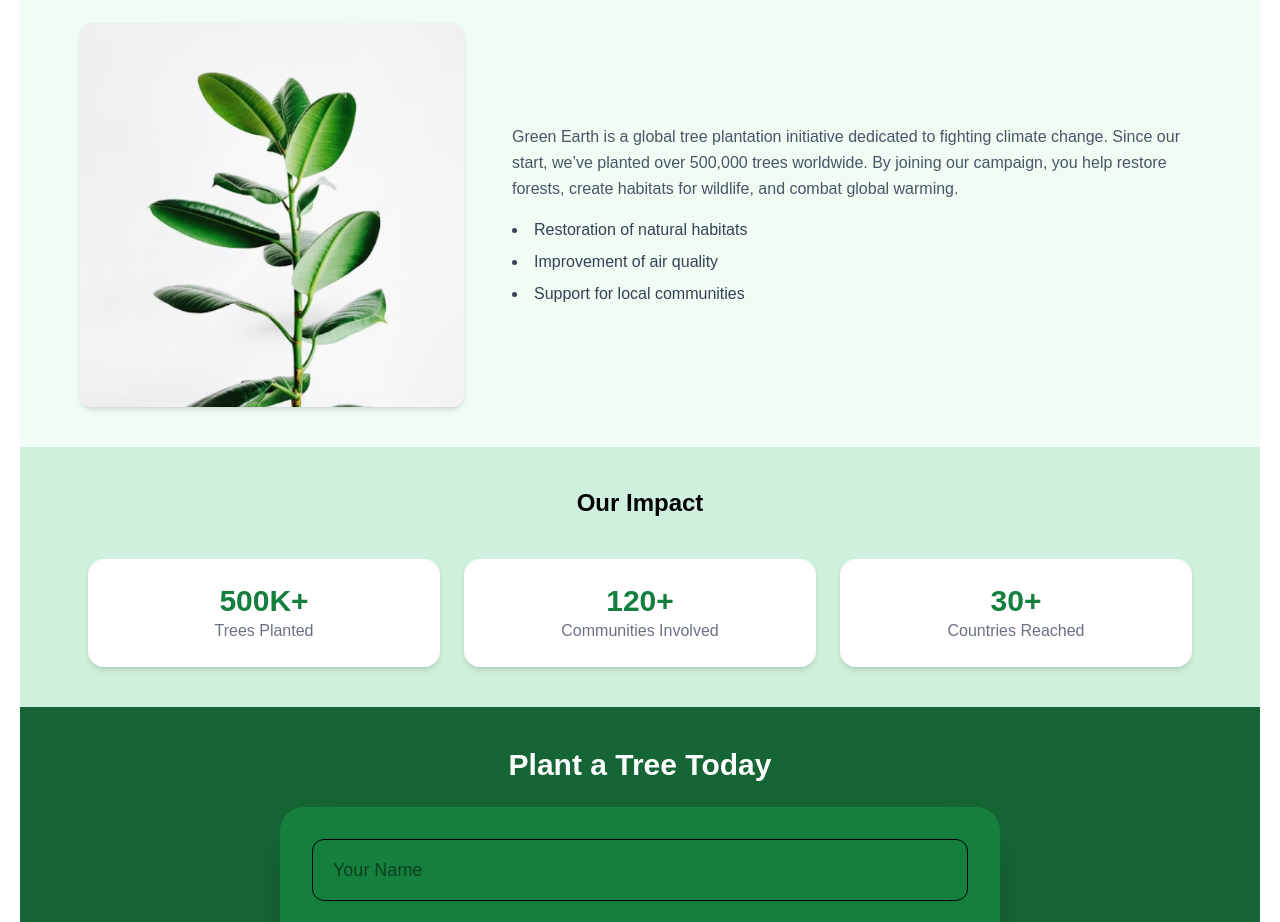
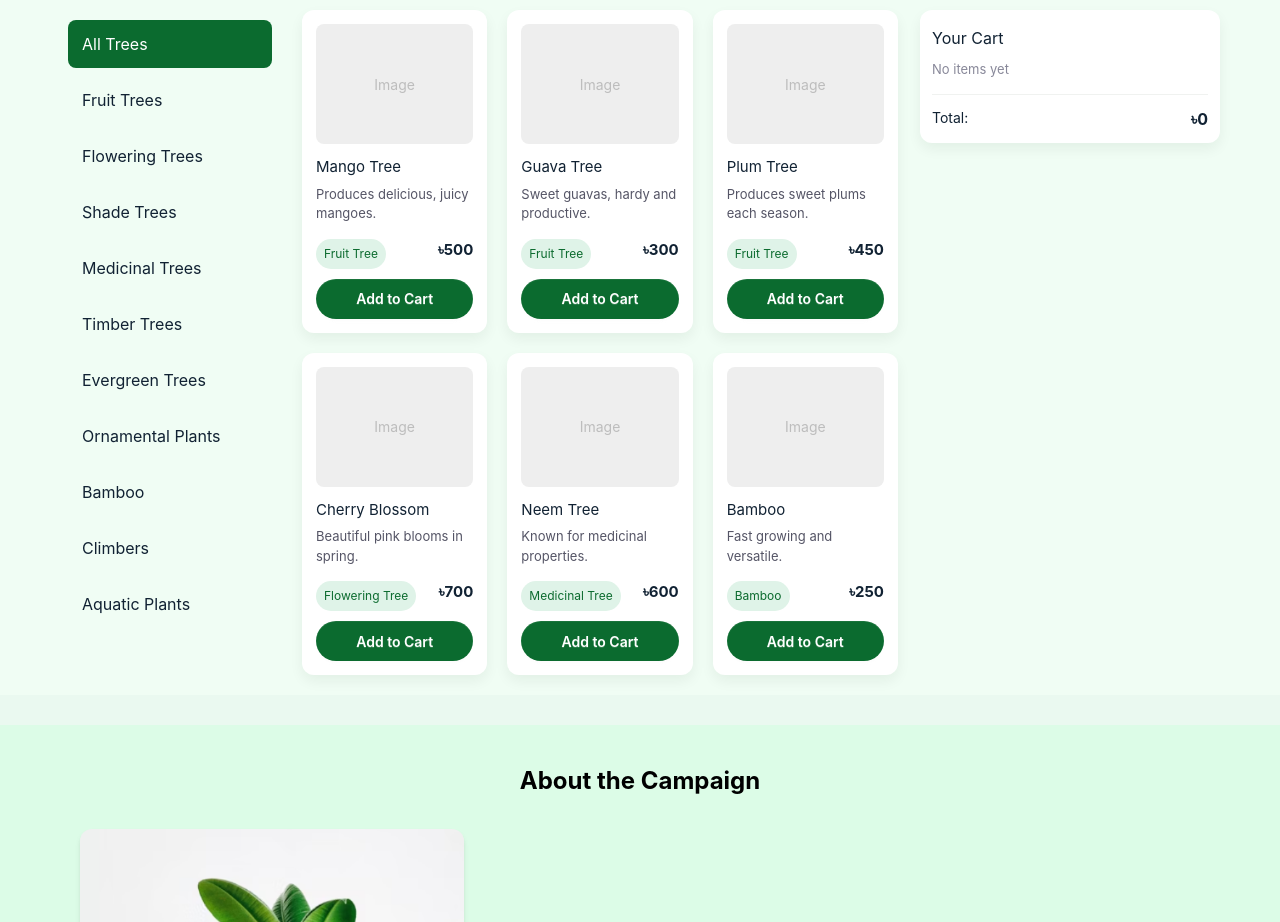
Before and after one commit to sohag8906/A6-Green-Earth, a plain HTML site: page index.html in a window 1280 px wide. Shown: the part 478-1400 px from the top of the page. Drawn offline with nearby package versions, Linux system fonts and the light colour scheme; a script that the page names is missing.

Commit message:
last commit

```diff
--- a/index.html
+++ b/index.html
@@ -4,105 +4,153 @@
     <meta charset="UTF-8">
     <meta name="viewport" content="width=device-width, initial-scale=1.0">
     <title>Document</title>
-    <!--font-awesome-->
-    <link rel="stylesheet" href="https://cdnjs.cloudflare.com/ajax/libs/font-awesome/7.0.1/css/all.min.css" integrity="sha512-2SwdPD6INVrV/lHTZbO2nodKhrnDdJK9/kg2XD1r9uGqPo1cUbujc+IYdlYdEErWNu69gVcYgdxlmVmzTWnetw==" crossorigin="anonymous" referrerpolicy="no-referrer" />
-    <!--google font-->
+
+    <!-- Font Awesome -->
+    <link rel="stylesheet" href="https://cdnjs.cloudflare.com/ajax/libs/font-awesome/7.0.1/css/all.min.css"
+          integrity="sha512-2SwdPD6INVrV/lHTZbO2nodKhrnDdJK9/kg2XD1r9uGqPo1cUbujc+IYdlYdEErWNu69gVcYgdxlmVmzTWnetw=="
+          crossorigin="anonymous" referrerpolicy="no-referrer" />
+
+    <!-- Google Fonts -->
     <link rel="preconnect" href="https://fonts.googleapis.com">
     <link rel="preconnect" href="https://fonts.gstatic.com" crossorigin>
-   <link href="https://fonts.googleapis.com/css2?family=Hind+Siliguri:wght@300;400;500;600;700&family=Manrope:wght@200..800&family=Open+Sans:ital,wght@0,300..800;1,300..800&family=Poppins:ital,wght@0,100;0,200;0,300;0,400;0,500;0,600;0,700;0,800;0,900;1,100;1,200;1,300;1,400;1,500;1,600;1,700;1,800;1,900&display=swap" rel="stylesheet">
-   <!--tailwind + daisyul-->
+    <link href="https://fonts.googleapis.com/css2?family=Hind+Siliguri:wght@300;400;500;600;700&family=Manrope:wght@200..800&family=Open+Sans:ital,wght@0,300..800;1,300..800&family=Poppins:ital,wght@0,100;0,200;0,300;0,400;0,500;0,600;0,700;0,800;0,900;1,100;1,200;1,300;1,400;1,500;1,600;1,700;1,800;1,900&display=swap"
+          rel="stylesheet">
+
+    <!-- Tailwind + DaisyUI -->
     <link href="https://cdn.jsdelivr.net/npm/daisyui@5" rel="stylesheet" type="text/css" />
     <script src="https://cdn.jsdelivr.net/npm/@tailwindcss/browser@4"></script>
-   <!--css-->
+
+    <!-- Custom CSS -->
     <link rel="stylesheet" href="styles/style.css">
 </head>
 <body>
+
+    <!-- Header -->
     <header>
         <div class="navbar bg-[#15803D] shadow-sm">
+
+            <!-- Navbar Start -->
             <div class="navbar-start">
                 <div class="dropdown">
                     <div tabindex="0" role="button" class="btn btn-ghost lg:hidden">
-        <svg xmlns="http://www.w3.org/2000/svg" class="h-5 w-5" fill="none" viewBox="0 0 24 24" stroke="currentColor"> <path stroke-linecap="round" stroke-linejoin="round" stroke-width="2" d="M4 6h16M4 12h8m-8 6h16" /> </svg>
+                        <svg xmlns="http://www.w3.org/2000/svg" class="h-5 w-5" fill="none" viewBox="0 0 24 24" stroke="currentColor">
+                            <path stroke-linecap="round" stroke-linejoin="round" stroke-width="2" d="M4 6h16M4 12h8m-8 6h16" />
+                        </svg>
                     </div>
 
-    <ul
-        tabindex="0"
-        class="menu menu-sm dropdown-content bg-base-100 rounded-box z-1 mt-3 w-52 p-2 shadow">
+                    <ul tabindex="0" class="menu menu-sm dropdown-content bg-base-100 rounded-box z-1 mt-3 w-52 p-2 shadow">
                         <li><a>About</a></li>
-        <li>
-          <a>Gallery</a>
-
-        </li>
+                        <li><a>Gallery</a></li>
                         <li><a>Plant a Tree</a></li>
                     </ul>
+                </div>
 
-
-    </div>
                 <a class="btn btn-ghost text-white text-xl font-bold">Green Earth</a>
             </div>
+
+            <!-- Navbar Center -->
             <div class="navbar-center hidden lg:flex">
                 <ul class="menu menu-horizontal text-white px-1">
                     <li><a>About</a></li>
-      <li>
-        <li>
-        <a href="">Gallery</a>
-      </li>
+                    <li><a href="">Gallery</a></li>
                     <li><a>Plant a Tree</a></li>
                 </ul>
             </div>
+
+            <!-- Navbar End -->
             <div class="navbar-end">
-    <a class="btn   bg-[#FACC15] rounded-3xl">Plant a Tree</a>
+                <a class="btn bg-[#FACC15] rounded-3xl">Plant a Tree</a>
             </div>
+
         </div>
     </header>
 
+    <!-- Hero Section -->
     <section>
         <div class="hero bg-[#CFF0DC] text-white pt-10 pb-0">
             <div class="hero-content flex-col lg:flex-row justify-between w-full gap-6">
 
                 <!-- Left Image -->
-    <img src="assets/hero-leaf1.png"
-         class=" w-80 h-60 lg:w-80 lg:h-60 object-cover  " />
+                <img src="assets/hero-leaf1.png" class="w-80 h-60 lg:w-80 lg:h-60 object-cover" />
 
                 <!-- Middle Text -->
                 <div class="text-center lg:text-center max-w-xl lg:max-w-2xl flex-1">
                     <h1 class="text-3xl md:text-3xl lg:text-4xl font-bold leading-tight text-black">
                         Plant a Tree, Grow a Future
                     </h1>
-        <p class="py-4 font-semibold  text-gray-500 text-base md:text-lg lg:text-lg">
-          Join our mission to plant 1 million trees and make the Earth greener for future
-          generations.
+                    <p class="py-4 font-semibold text-gray-500 text-base md:text-lg lg:text-lg">
+                        Join our mission to plant 1 million trees and make the Earth greener for future generations.
                     </p>
-        <button class="btn btn-accent  bg-[#FACC15] rounded-3xl">Get Involved</button>
+                    <button class="btn btn-accent bg-[#FACC15] rounded-3xl">Get Involved</button>
                 </div>
 
                 <!-- Right Image -->
-    <img src="assets/hero-leaf2.png"
-         class="  w-80 h-60 lg:w-80 lg:h-60 object-cover" />
+                <img src="assets/hero-leaf2.png" class="w-80 h-60 lg:w-80 lg:h-60 object-cover" />
 
             </div>
         </div>
     </section>
 
+    <!-- Choose Your Trees Section -->
 
-<section class="bg-[#F0FDF4]">
+      <section class="bg-[#f0fdf4]">
+ <div class="container">
+    <div class="header">
+      <h1>Choose Your Trees</h1>
+    </div>
 
-<section>
-<!--maj kane kaj baki-->
+    <!-- LEFT: categories -->
+    <aside class="categories" aria-label="categories">
+      <ul class="cat-list" id="categories">
+        <li class="active" data-filter="all">All Trees</li>
+        <li data-filter="fruit">Fruit Trees</li>
+        <li data-filter="flower">Flowering Trees</li>
+        <li data-filter="shade">Shade Trees</li>
+        <li data-filter="medicinal">Medicinal Trees</li>
+        <li data-filter="timber">Timber Trees</li>
+        <li data-filter="evergreen">Evergreen Trees</li>
+        <li data-filter="ornamental">Ornamental Plants</li>
+        <li data-filter="bamboo">Bamboo</li>
+        <li data-filter="climbers">Climbers</li>
+        <li data-filter="aquatic">Aquatic Plants</li>
+      </ul>
+    </aside>
 
+    <!-- CENTER: product grid -->
+    <main>
+      <div class="products" id="product-grid">
+        <!-- JS দিয়ে প্রোডাক্ট আসবে -->
+      </div>
+    </main>
+
+    <!-- RIGHT: cart -->
+    <aside class="cart" aria-label="your cart">
+      <h4>Your Cart</h4>
+      <div class="cart-items" id="cart-items">
+        <div style="color:#889; font-size:13px">No items yet</div>
+      </div>
+      <div class="cart-footer">
+        <div style="font-size:14px">Total:</div>
+        <div class="total" id="cart-total">৳0</div>
+      </div>
+    </aside>
+  </div>
+
+<!-- maj kane kaj baki -->
 </section>
 
 
-<section class="py-10">
-  <h2 class="font-bold text-black text-center text-2xl mb-8">
-    About the Campaign
-  </h2>
 
+
+
+    <!-- About Campaign Section -->
+    <section class=" py-10 bg-[#DCFCE7]">
+        <h2 class="font-bold text-black text-center text-2xl mb-8">About the Campaign</h2>
         <div class="flex flex-col lg:flex-row items-center justify-center gap-12 max-w-6xl mx-auto px-4">
+
             <!-- Left Image -->
             <div class="flex-shrink-0">
-      <img src="assets/about.png" alt="About Green Earth"
-           class="w-72 md:w-96 h-auto object-cover rounded-xl shadow-md">
+                <img src="assets/about.png" alt="About Green Earth" class="w-72 md:w-96 h-auto object-cover rounded-xl shadow-md">
             </div>
 
             <!-- Right Content -->
@@ -114,51 +162,44 @@
                     habitats for wildlife, and combat global warming.
                 </p>
 
-      <!-- Unordered list with dots -->
                 <ul class="list-disc list-inside text-gray-700 space-y-2">
                     <li>Restoration of natural habitats</li>
                     <li>Improvement of air quality</li>
                     <li>Support for local communities</li>
                 </ul>
             </div>
+
         </div>
     </section>
-
      </section>
 
+    <!-- Our Impact Section -->
     <section class="bg-[#CFF0DC] py-10">
-  <h2 class="font-bold text-black text-center text-2xl mb-10">
-    Our Impact
-  </h2>
-
-  <!-- Cards Container -->
+        <h2 class="font-bold text-black text-center text-2xl mb-10">Our Impact</h2>
         <div class="grid grid-cols-1 md:grid-cols-3 gap-6 max-w-6xl mx-auto px-6">
-
             <div class="bg-white rounded-2xl shadow-md flex flex-col items-center justify-center p-6">
                 <h1 class="font-bold text-3xl text-[#15803D]">500K+</h1>
                 <p class="font-normal text-gray-500">Trees Planted</p>
             </div>
-
             <div class="bg-white rounded-2xl shadow-md flex flex-col items-center justify-center p-6">
                 <h1 class="font-bold text-3xl text-[#15803D]">120+</h1>
                 <p class="font-normal text-gray-500">Communities Involved</p>
             </div>
-
             <div class="bg-white rounded-2xl shadow-md flex flex-col items-center justify-center p-6">
                 <h1 class="font-bold text-3xl text-[#15803D]">30+</h1>
                 <p class="font-normal text-gray-500">Countries Reached</p>
             </div>
-
         </div>
     </section>
 
+    <!-- Footer -->
     <footer class="bg-[#166534] text-white">
-  <!-- Main Section -->
+
+        <!-- Form Section -->
         <section class="py-10">
             <div class="max-w-3xl mx-auto px-6 flex flex-col items-center gap-6">
                 <h2 class="text-3xl font-bold text-center text-white">Plant a Tree Today</h2>
 
-      <!-- Form Card -->
                 <div class="bg-[#15803D] shadow-2xl rounded-3xl p-8 w-full flex flex-col gap-6">
                     <input type="text" placeholder="Your Name" class="px-5 py-4 rounded-xl w-full text-black text-lg focus:outline-none focus:ring-2 focus:ring-yellow-400"/>
                     <input type="email" placeholder="Your Email Address" class="px-5 py-4 rounded-xl w-full text-black text-lg focus:outline-none focus:ring-2 focus:ring-yellow-400"/>
@@ -176,8 +217,8 @@
                 © 2025 Green Earth. All Rights Reserved.
             </h2>
         </div>
+
     </footer>
-
 
     <script src="styles/index.js"></script>
 </body>
--- /dev/null
+++ b/styles/index.js
@@ -0,0 +1,125 @@
+//  প্রোডাক্ট লিস্ট
+const products = [
+  { id: 1, name: "Mango Tree", price: 500, tag: "Fruit Tree", desc: "Produces delicious, juicy mangoes.", category: "fruit" },
+  { id: 2, name: "Guava Tree", price: 300, tag: "Fruit Tree", desc: "Sweet guavas, hardy and productive.", category: "fruit" },
+  { id: 3, name: "Plum Tree", price: 450, tag: "Fruit Tree", desc: "Produces sweet plums each season.", category: "fruit" },
+  { id: 4, name: "Cherry Blossom", price: 700, tag: "Flowering Tree", desc: "Beautiful pink blooms in spring.", category: "flower" },
+  { id: 5, name: "Neem Tree", price: 600, tag: "Medicinal Tree", desc: "Known for medicinal properties.", category: "medicinal" },
+  { id: 6, name: "Bamboo", price: 250, tag: "Bamboo", desc: "Fast growing and versatile.", category: "bamboo" },
+];
+
+const productGrid = document.getElementById("product-grid");
+const cartItemsEl = document.getElementById("cart-items");
+const cartTotalEl = document.getElementById("cart-total");
+const categoriesEl = document.getElementById("categories");
+
+// কার্ট অবজেক্ট
+const cart = {};
+
+function formatCurrency(n) {
+  return "৳" + n;
+}
+
+function renderProducts(filter = "all") {
+  productGrid.innerHTML = "";
+  let list = products.filter((p) =>
+    filter === "all" ? true : p.category === filter
+  );
+
+  // যদি all না হয় তবে শুধু ৩টা প্রোডাক্ট দেখাবে
+  if (filter !== "all") {
+    list = list.slice(0, 3);
+  }
+
+  list.forEach((p) => {
+    const card = document.createElement("div");
+    card.className = "card";
+    card.innerHTML = `
+      <div>
+        <div class="img">Image</div>
+        <h3>${p.name}</h3>
+        <div class="desc">${p.desc}</div>
+        <div class="price-row">
+          <span class="tag">${p.tag}</span>
+          <span class="price">${formatCurrency(p.price)}</span>
+        </div>
+      </div>
+      <button class="btn" data-id="${p.id}">Add to Cart</button>
+    `;
+    productGrid.appendChild(card);
+  });
+
+  // বাটনে ক্লিক ইভেন্ট
+  productGrid.querySelectorAll(".btn").forEach((b) => {
+    b.addEventListener("click", (e) => {
+      const id = Number(e.currentTarget.dataset.id);
+      addToCart(id);
+    });
+  });
+}
+
+function renderCart() {
+  cartItemsEl.innerHTML = "";
+  let total = 0;
+  const ids = Object.keys(cart);
+
+  if (ids.length === 0) {
+    cartItemsEl.innerHTML =
+      '<div style="color:#889; font-size:13px">No items yet</div>';
+    cartTotalEl.textContent = formatCurrency(0);
+    return;
+  }
+
+  ids.forEach((id) => {
+    const item = cart[id];
+    const subtotal = item.product.price * item.qty;
+    total += subtotal;
+
+    const row = document.createElement("div");
+    row.className = "cart-item";
+    row.innerHTML = `
+      <div class="meta">
+        <div class="name">${item.product.name}</div>
+        <div class="qty">${formatCurrency(item.product.price)} × ${item.qty}</div>
+      </div>
+      <button class="remove" data-id="${id}">✕</button>
+    `;
+    cartItemsEl.appendChild(row);
+  });
+
+  cartItemsEl.querySelectorAll(".remove").forEach((btn) => {
+    btn.addEventListener("click", (e) => {
+      const id = e.currentTarget.dataset.id;
+      removeFromCart(Number(id));
+    });
+  });
+
+  cartTotalEl.textContent = formatCurrency(total);
+}
+
+function addToCart(id) {
+  const prod = products.find((p) => p.id === id);
+  if (!prod) return;
+  if (cart[id]) cart[id].qty += 1;
+  else cart[id] = { product: prod, qty: 1 };
+  renderCart();
+}
+
+function removeFromCart(id) {
+  delete cart[id];
+  renderCart();
+}
+
+categoriesEl.addEventListener("click", (e) => {
+  const li = e.target.closest("li");
+  if (!li) return;
+  categoriesEl.querySelectorAll("li").forEach((x) =>
+    x.classList.remove("active")
+  );
+  li.classList.add("active");
+  renderProducts(li.dataset.filter);
+});
+
+// প্রথমবার লোড
+renderProducts("all");
+renderCart();
--- a/styles/style.css
+++ b/styles/style.css
@@ -4,4 +4,205 @@ body { font-family: Arial, sans-serif; margin: 20px; }
         .result { margin-top: 20px; }
 
 
-        @import "tailwindcss"
+        @import "tailwindcss";
+
+        :root {
+  --bg: #eaf9f0;
+  --card: #ffffff;
+  --accent: #0b6b2f;
+  --muted: #dff3e8;
+  --text: #123;
+  --shadow: 0 6px 14px rgba(6, 30, 15, 0.06);
+  --radius: 14px;
+  --gap: 22px;
+  --card-gap: 20px;
+}
+
+body {
+  margin: 0;
+  font-family: "Inter", system-ui, Arial, sans-serif;
+  background: var(--bg);
+  color: var(--text);
+}
+
+.container {
+  max-width: 1200px;
+  margin: 30px auto;
+  padding: 20px;
+  display: grid;
+  grid-template-columns: 220px 1fr 300px;
+  gap: var(--gap);
+  align-items: start;
+}
+
+.header {
+  grid-column: 1 / -1;
+  text-align: center;
+}
+.header h1 {
+  margin: 0;
+  font-size: 26px;
+  font-weight: 700;
+}
+
+.categories {
+  padding: 10px 8px;
+}
+.cat-list {
+  list-style: none;
+  padding: 0;
+  margin: 0;
+}
+.cat-list li {
+  padding: 12px 14px;
+  margin-bottom: 8px;
+  border-radius: 8px;
+  cursor: pointer;
+}
+.cat-list li.active {
+  background: var(--accent);
+  color: #fff;
+}
+
+.products {
+  display: grid;
+  grid-template-columns: repeat(3, 1fr);
+  gap: var(--card-gap);
+}
+
+.card {
+  background: var(--card);
+  border-radius: 12px;
+  padding: 14px;
+  box-shadow: var(--shadow);
+  display: flex;
+  flex-direction: column;
+  justify-content: space-between;
+}
+
+.img {
+  height: 120px;
+  background: #eee;
+  border-radius: 8px;
+  margin-bottom: 12px;
+  display: flex;
+  align-items: center;
+  justify-content: center;
+  color: #bdbdbd;
+  font-size: 14px;
+}
+.card img {
+  width: 100%;
+  height: 100%;
+  object-fit: cover;
+  border-radius: 8px;
+}
+
+.card h3 {
+  margin: 0 0 6px 0;
+  font-size: 15px;
+}
+.desc {
+  font-size: 13px;
+  color: #556;
+  margin-bottom: 10px;
+  min-height: 44px;
+}
+
+.price-row {
+  display: flex;
+  justify-content: space-between;
+  margin-bottom: 10px;
+}
+.tag {
+  background: var(--muted);
+  padding: 6px 8px;
+  border-radius: 999px;
+  font-size: 12px;
+  color: #0c6b2f;
+}
+.price {
+  font-weight: 700;
+  font-size: 15px;
+}
+
+.btn {
+  background: var(--accent);
+  color: #fff;
+  border: none;
+  padding: 12px 14px;
+  border-radius: 999px;
+  cursor: pointer;
+  font-weight: 600;
+}
+.btn:active {
+  transform: translateY(1px);
+}
+
+.cart {
+  background: var(--card);
+  padding: 12px;
+  border-radius: 12px;
+  box-shadow: var(--shadow);
+}
+.cart h4 {
+  margin: 4px 0 10px 0;
+  font-size: 16px;
+}
+
+.cart-items {
+  display: flex;
+  flex-direction: column;
+  gap: 10px;
+  max-height: 360px;
+  overflow: auto;
+}
+
+.cart-item {
+  display: flex;
+  justify-content: space-between;
+  align-items: center;
+  background: #f7fff9;
+  padding: 8px;
+  border-radius: 8px;
+}
+.cart-item .meta .name {
+  font-weight: 600;
+}
+.cart-item .remove {
+  cursor: pointer;
+  border: none;
+  background: transparent;
+  color: #888;
+  font-size: 16px;
+}
+
+.cart-footer {
+  margin-top: 14px;
+  border-top: 1px solid #f0f2f0;
+  padding-top: 12px;
+  display: flex;
+  justify-content: space-between;
+}
+.total {
+  font-weight: 700;
+  font-size: 16px;
+}
+
+@media (max-width: 1000px) {
+  .container {
+    grid-template-columns: 180px 1fr 240px;
+  }
+  .products {
+    grid-template-columns: repeat(2, 1fr);
+  }
+}
+
+@media (max-width: 720px) {
+  .container {
+    grid-template-columns: 1fr;
+  }
+  .products {
+    grid-template-columns: 1fr;
+  }
+}
```
Also changed, not shown: hgf.html (added, +69 -0 lines). Lines whose indentation alone changed are shown as unchanged.
